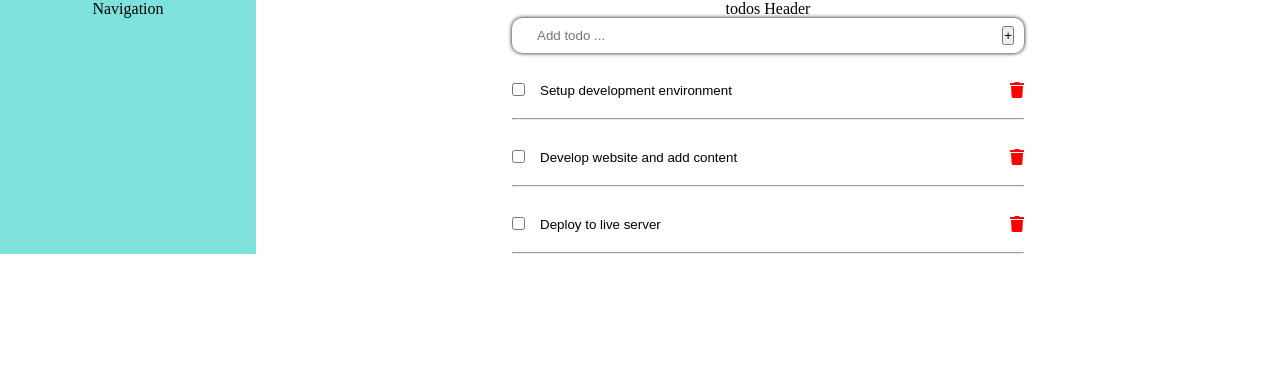
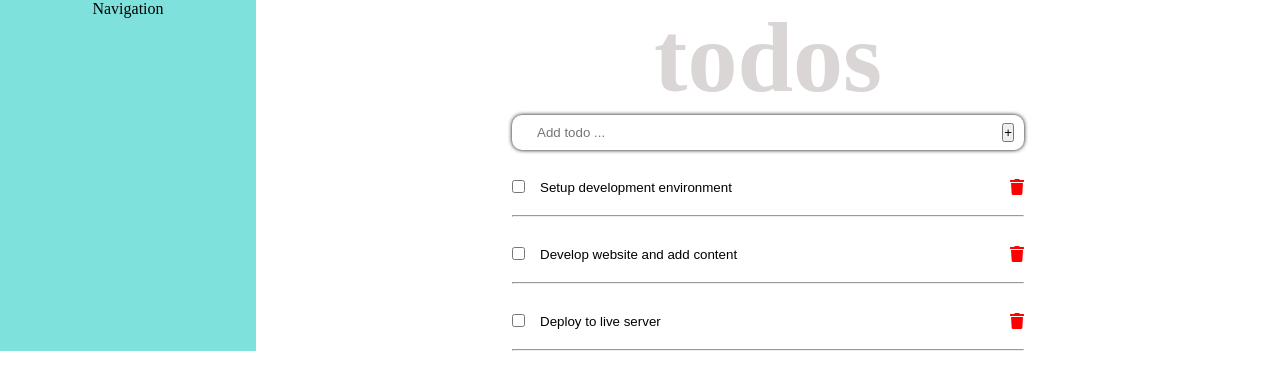
Before and after one commit to wuyepabdul/react-todo, a React (Create React App) app: page / in a window 1280 px wide. Shown: the top 390 px of the page. Built offline with nearby package versions, Linux system fonts and the light colour scheme.

Commit message:
Style Header.js

```diff
--- a/src/components/todosCoponents/Header.js
+++ b/src/components/todosCoponents/Header.js
@@ -2,7 +2,7 @@ import React from 'react';
 
 const Header = () => (
   <div>
-    todos Header
+    <h1 className="todo-header">todos</h1>
   </div>
 );
 
--- a/src/index.css
+++ b/src/index.css
@@ -10,6 +10,11 @@
 
 .fa-trash {
   color: red;
+}
+
+.todo-header {
+  color: rgb(218, 214, 214);
+  font-size: 100px;
 }
 
 .todo-container {
```
